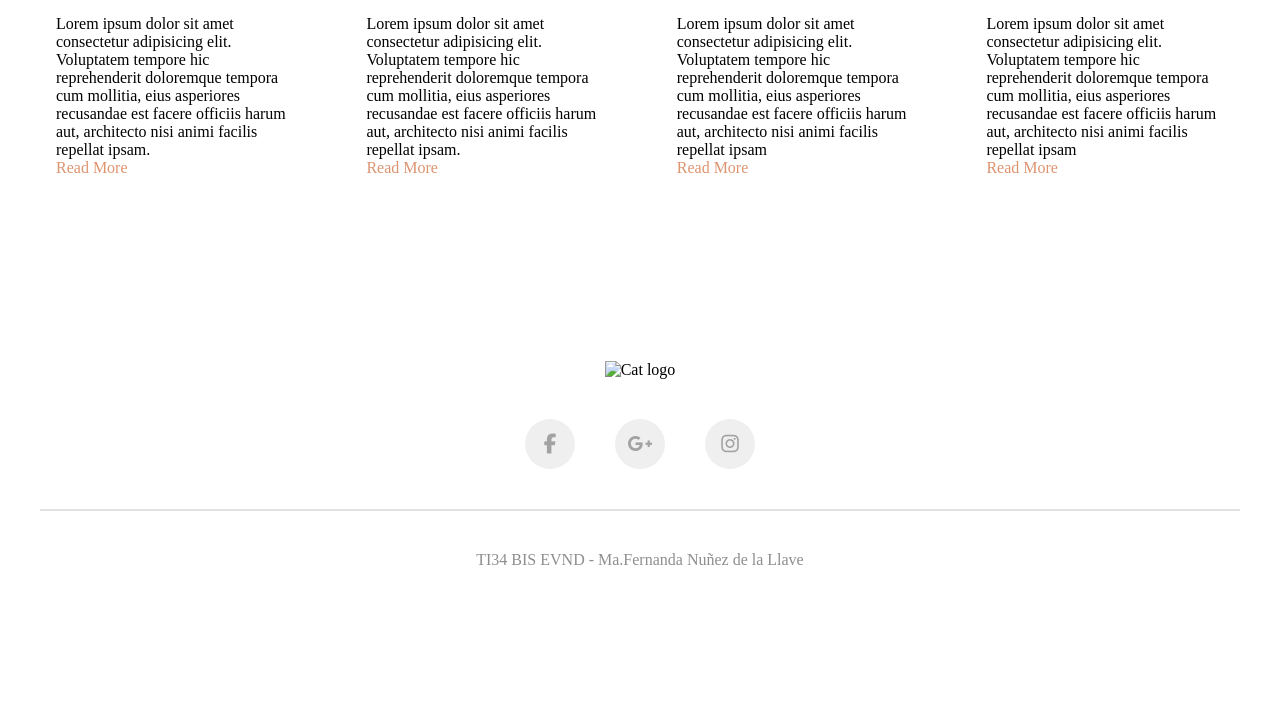
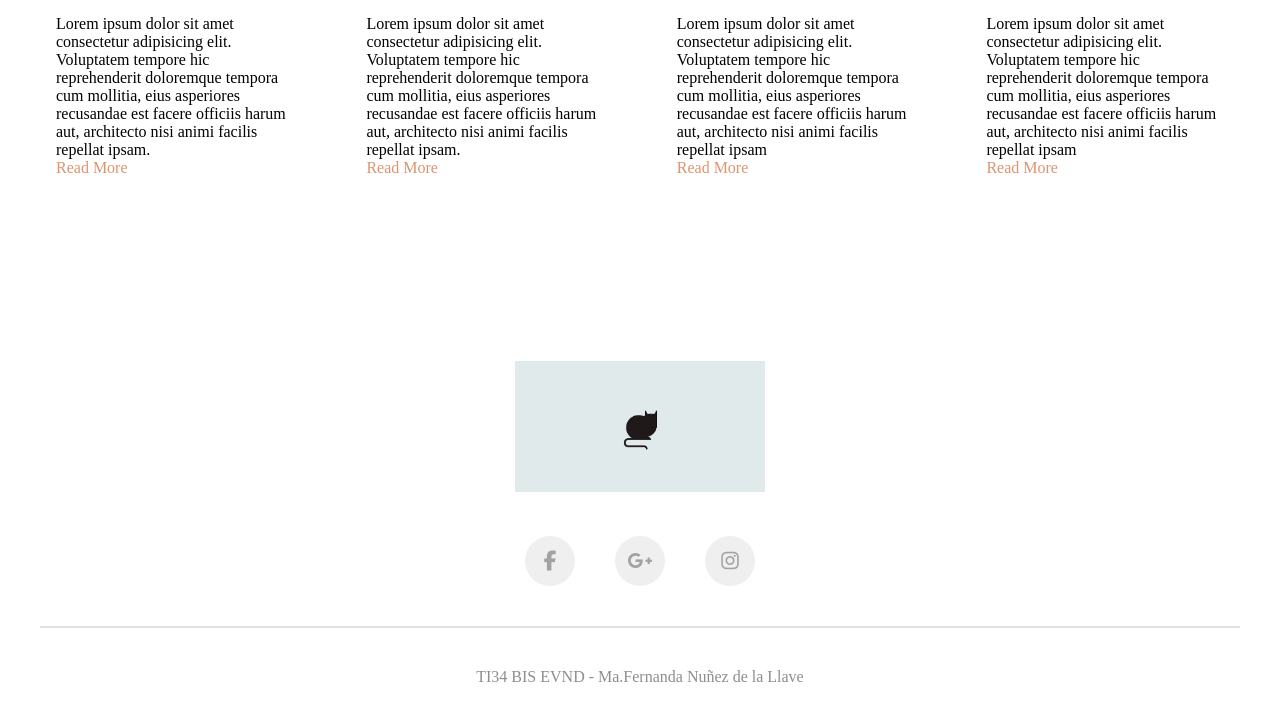
Before and after one commit to FerdelaLlave/exam-ti34, a plain HTML site: page index.html in a window 1280 px wide. Shown: the part 1064-1784 px from the top of the page. Before the commit the page ends 1673 px from the top, so only its background shows below. Drawn offline with Linux system fonts and the light colour scheme.

Commit message:
fix logo address

```diff
--- a/index.html
+++ b/index.html
@@ -106,7 +106,7 @@
         <div class="container-footer">
             <footer>
                 <div class="logo-footer">
-                    <img src="../exam ti34/assets/a4c58e00b8ac9aaf53a63c44313a977c.jpg" alt="Cat logo">
+                    <img src="assets/a4c58e00b8ac9aaf53a63c44313a977c.jpg" alt="Cat logo">
                 </div>
                 <div class="redes-footer">
                     <a href="#"><i class="fab fa-facebook-f icon-redes-footer"></i></a>
```
